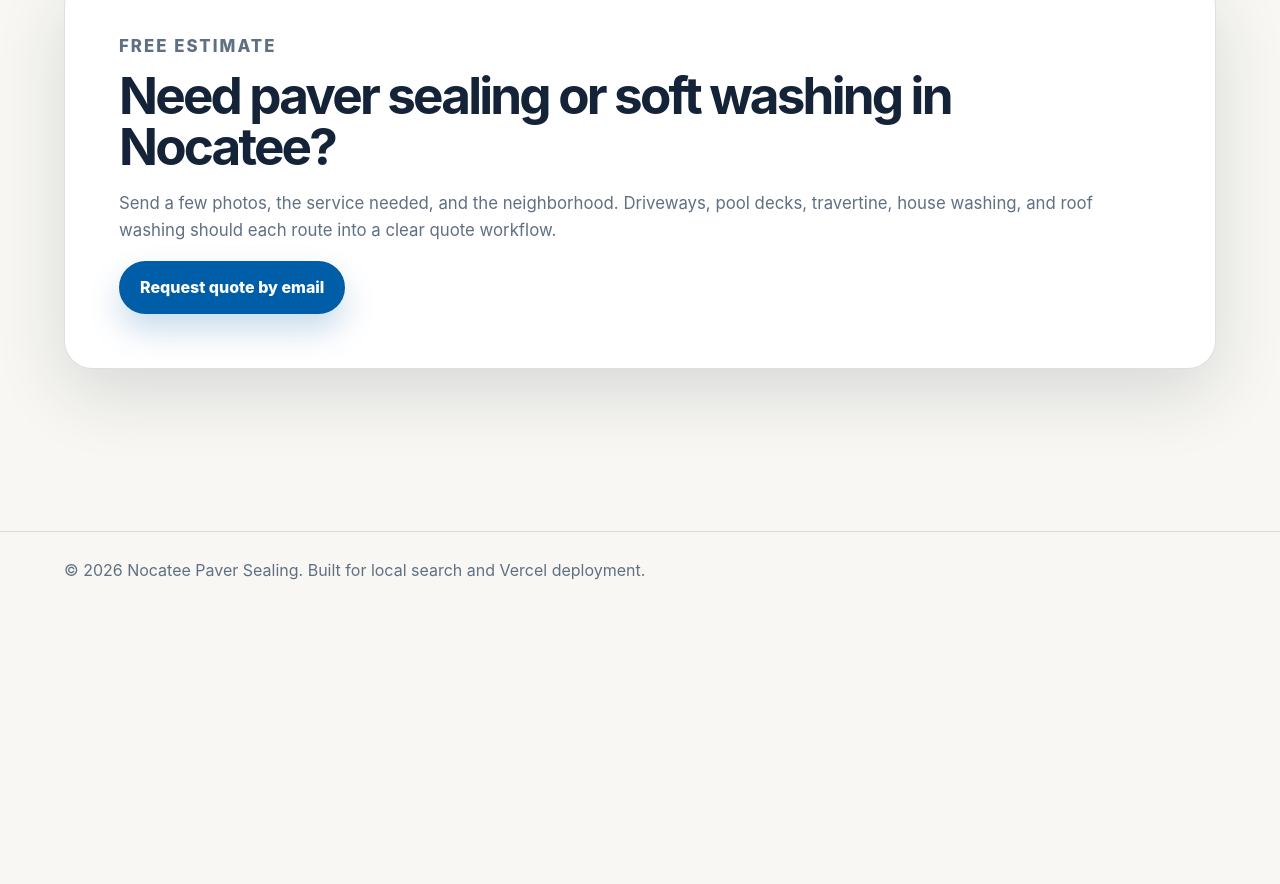
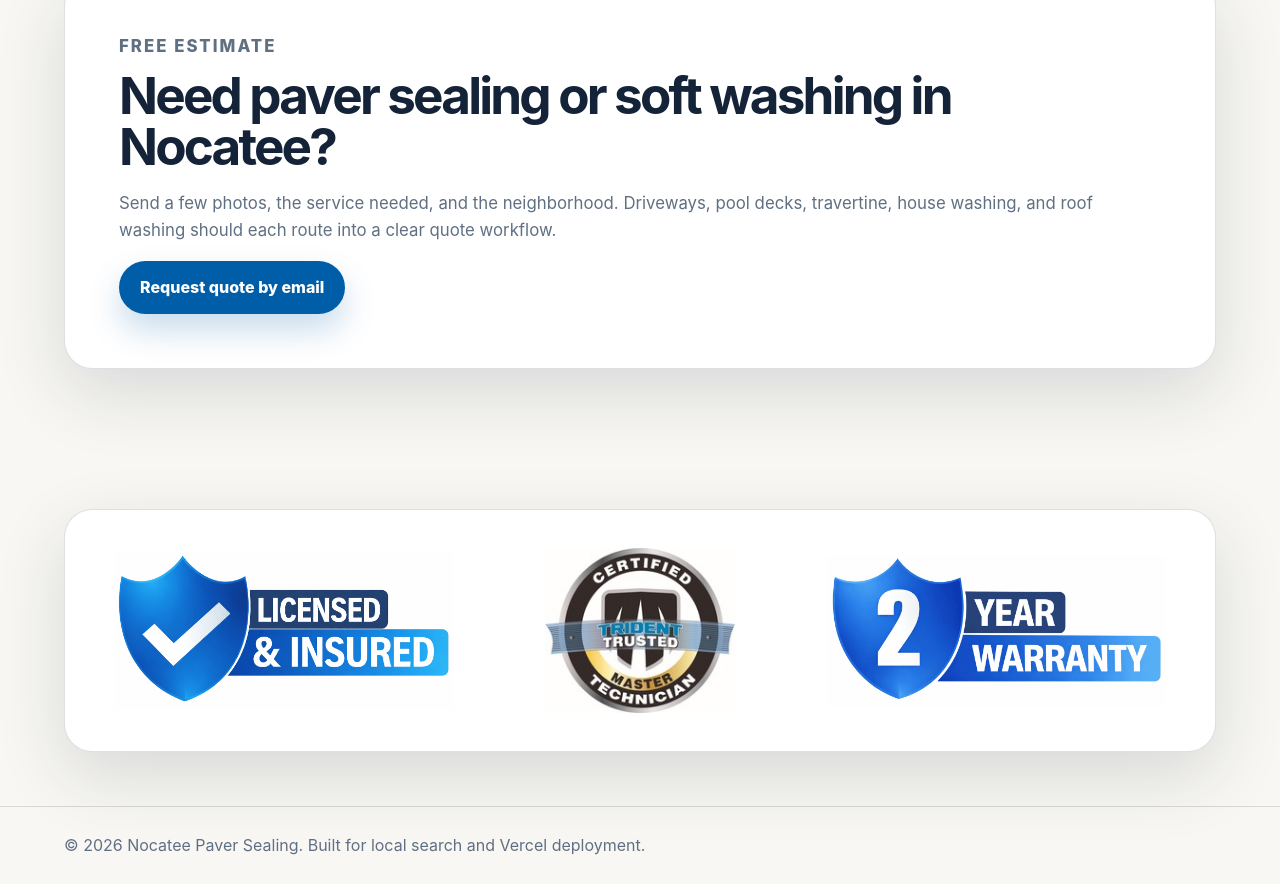
Before and after one commit to GsCommand/nocatee, a website: page index.html in a window 1280 px wide. Shown: the part 3003-3887 px from the top of the page. Before the commit the page ends 3613 px from the top, so only its background shows below. Drawn offline with Linux system fonts and the light colour scheme.

Commit message:
Add certification badges above social icons

```diff
--- a/index.html
+++ b/index.html
@@ -179,6 +179,13 @@
     </main>
 
     <section class="social-icons" aria-label="Social media links">
+      <div class="cert-container social-cert-container" aria-label="Certifications badges">
+        <div class="cert-img cert-stack">
+          <img src="/hydroseal-licensed-insured.png" alt="Licensed &amp; Insured — HydroSeal" loading="lazy" decoding="async" class="cert-badge" width="1317" height="612" />
+          <img src="/Trident-Master.jpg" alt="Trident Master Certified Paver Sealing Applicator In Jacksonville, FL" loading="lazy" decoding="async" class="cert-badge cert-badge--main" width="200" height="173" />
+          <img src="/hydroseal-2-year-warranty.png" alt="HydroSeal 2-Year Warranty" loading="lazy" decoding="async" class="cert-badge" width="1240" height="552" />
+        </div>
+      </div>
       <!-- Elfsight Social Media Icons | Untitled Social Media Icons 2 -->
       <script src="https://elfsightcdn.com/platform.js" async></script>
       <div class="elfsight-app-f7229490-8c31-483c-aa82-d3a3b751a7c7" data-elfsight-app-lazy></div>
```
Also changed, not shown: nocatee-house-washing.html (+7 -0 lines), nocatee-pool-deck-paver-sealing.html (+7 -0 lines), nocatee-roof-washing.html (+7 -0 lines), nocatee-travertine-sealing.html (+7 -0 lines).
